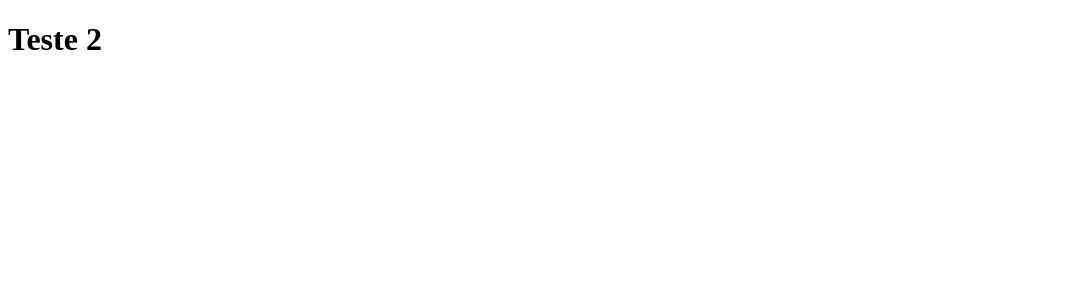
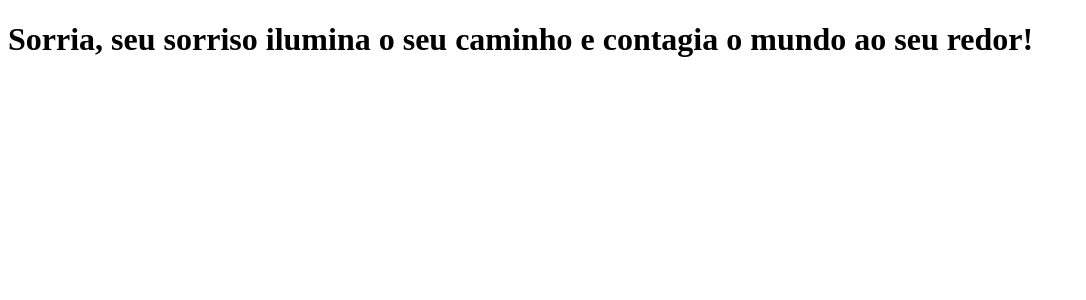
Before and after one commit to HPedroSilva/clone-tabnews, a Next.js app: page / in a window 1280 px wide. Shown: the top 300 px of the page, without its empty margins (0-1086 px from the left). Built offline with nearby package versions, Linux system fonts and the light colour scheme.

Commit message:
Alteração da mensagem da home.

```diff
--- a/pages/index.js
+++ b/pages/index.js
@@ -1,5 +1,5 @@
 function Home() {
-    return <h1>Teste 2</h1>
+    return <h1>Sorria, seu sorriso ilumina o seu caminho e contagia o mundo ao seu redor!</h1>
 }
 
 export default Home;
```
